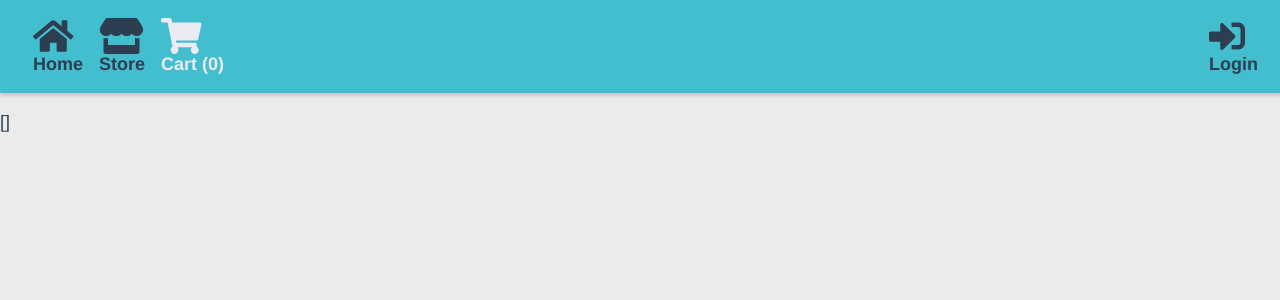
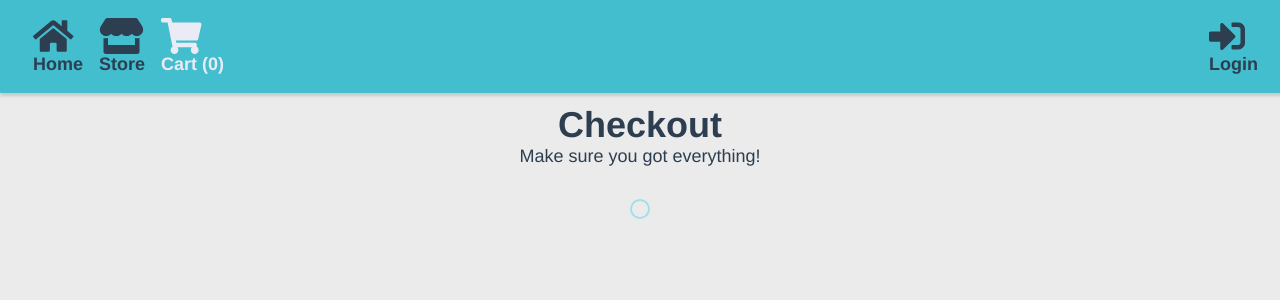
Before and after one commit to Muramatsu2602/vue-marketplace, a Vue app: page /checkout in a window 1280 px wide. Shown: the top 300 px of the page. Built offline with nearby package versions, Linux system fonts and the light colour scheme.

Commit message:
Lesson 13: removing card from checkout

```diff
--- a/src/components/molecules/Card.vue
+++ b/src/components/molecules/Card.vue
@@ -11,7 +11,12 @@
       <div class="card-item">Defence: {{ card.defence }}</div>
     </div>
 
-    <button @click="$emit('on-buy',card)">Buy Me</button>
+    <button class="button-buy" v-if="!isCart" @click="$emit('on-buy', card)">
+      Buy Me
+    </button>
+    <button class="button-remove" v-else @click="$emit('on-remove', card)">
+      Remove!
+    </button>
   </div>
 </template>
 
@@ -25,13 +30,11 @@ export default defineComponent({
 
   props: {
     card: { type: Object, required: true },
+    isCart: { type: Boolean, default: false },
   },
 
   setup() {
-
-
-
-    return {  };
+    return {};
   },
 });
 </script>
@@ -94,7 +97,6 @@ export default defineComponent({
 }
 
 .card button {
-  background-color: var(--color-primary-light);
   padding: 0.5rem;
   margin: 0.5rem;
   border-radius: 10px;
@@ -103,9 +105,22 @@ export default defineComponent({
   cursor: pointer;
 }
 
-.card button:hover {
+.button-buy {
+  background-color: var(--color-primary-light);
+}
+
+.button-buy:hover {
   background-color: var(--color-green); /* Green */
   color: white;
+}
+
+.button-remove {
+  background-color: var(--color-red);
+  color: white;
+}
+
+.button-remove:hover {
+  background-color: var(--color-red-lighter);
 }
 
 .card-cost {
--- a/src/modules/me.ts
+++ b/src/modules/me.ts
@@ -22,8 +22,15 @@ const mutations = {
     state.balance = newBalance;
   },
 
-  addCardtoCart(card: Card){
-      state.cart.push(card);
+  addCardtoCart(card: Card) {
+    state.cart.push(card);
+  },
+
+  removeCardFromCart(cardId: number) {
+    const idx = state.cart.findIndex(card => card.id === cardId);
+    if (idx > -1) {
+      state.cart.splice(idx, 1);
+    }
   }
 };
 
--- a/src/views/Checkout.vue
+++ b/src/views/Checkout.vue
@@ -1,24 +1,50 @@
 <template>
-  <div class="container"></div>
-  {{ cart }}
+  <div class="container">
+    <div class="header-section">
+      <h1>Checkout</h1>
+      <p>Make sure you got everything!</p>
+    </div>
+
+    <div class="card-container">
+      <div v-for="card in cart" :key="card.id">
+        <card-component :card="card" isCart @on-remove="removeHandler(card)" />
+      </div>
+    </div>
+  </div>
 </template>
 
 <script lang="ts">
+import CardComponent from "@/components/molecules/Card.vue";
+import { Card } from "@/modules/cards";
 import useMe from "@/modules/me";
 import { computed, defineComponent } from "@vue/runtime-core";
 
 export default defineComponent({
+  components: { CardComponent },
   setup() {
     const me = useMe();
 
     const cart = computed(() => me.state.cart);
 
-    return { cart };
+    const removeHandler = (card: Card) => {
+
+    };
+
+    return { cart, removeHandler };
   },
 });
 </script>
 
 <style lang="css" scoped>
+h1 {
+  text-align: center;
+}
+
+.header-section {
+  margin-top: 2rem;
+  margin-bottom: 2rem;
+}
+
 .container {
   /* border: 2px solid var(--color-primary-light);
   border-radius: 25px; */
@@ -29,7 +55,19 @@ export default defineComponent({
   display: flex;
   flex-direction: column;
   align-items: center;
-
   justify-content: space-around;
 }
+
+.card-container {
+  border: 2px solid var(--color-primary-light);
+  border-radius: 25px;
+  padding: 0.5rem;
+
+  display: flex;
+  flex-wrap: wrap;
+  align-items: center;
+
+  /* max-height: 70vh;
+  overflow-y: auto; */
+}
 </style>
```
